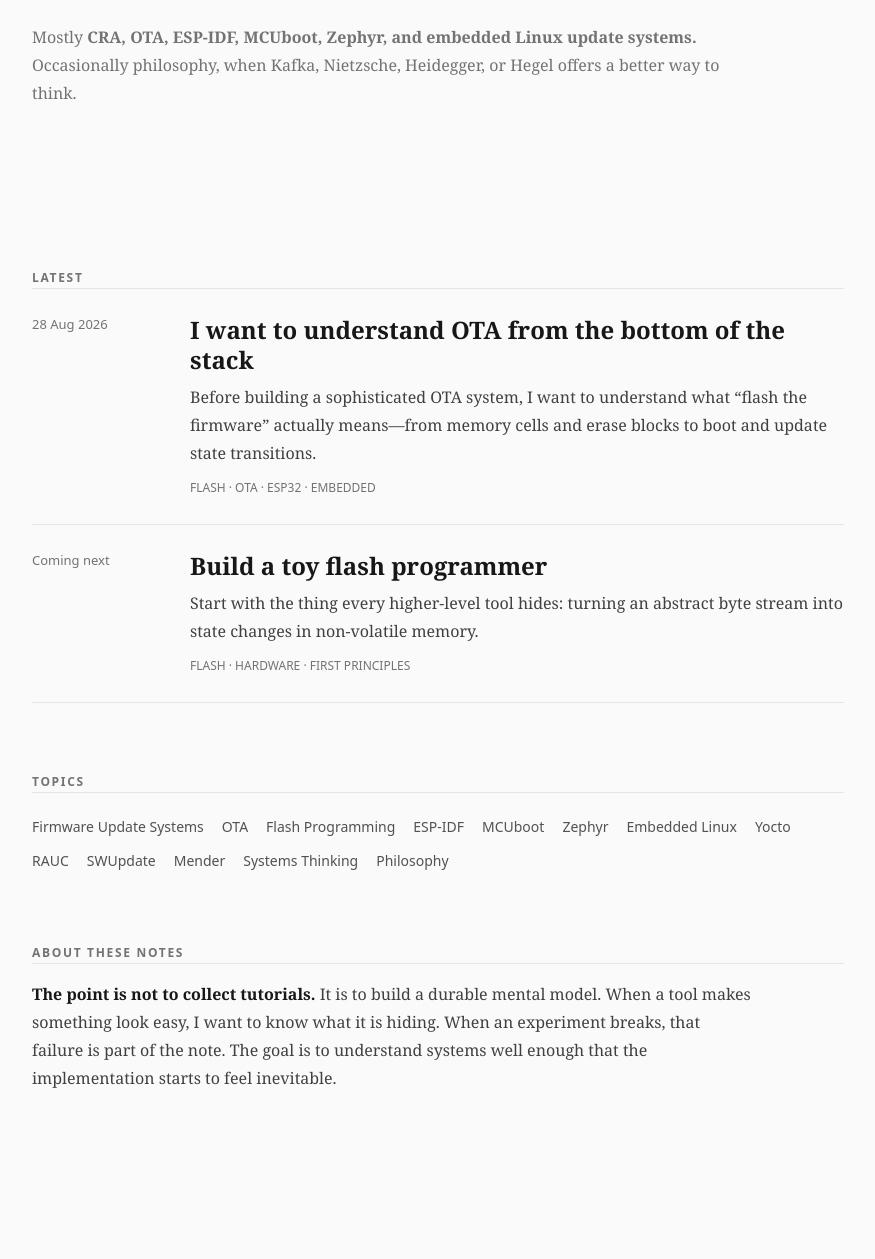
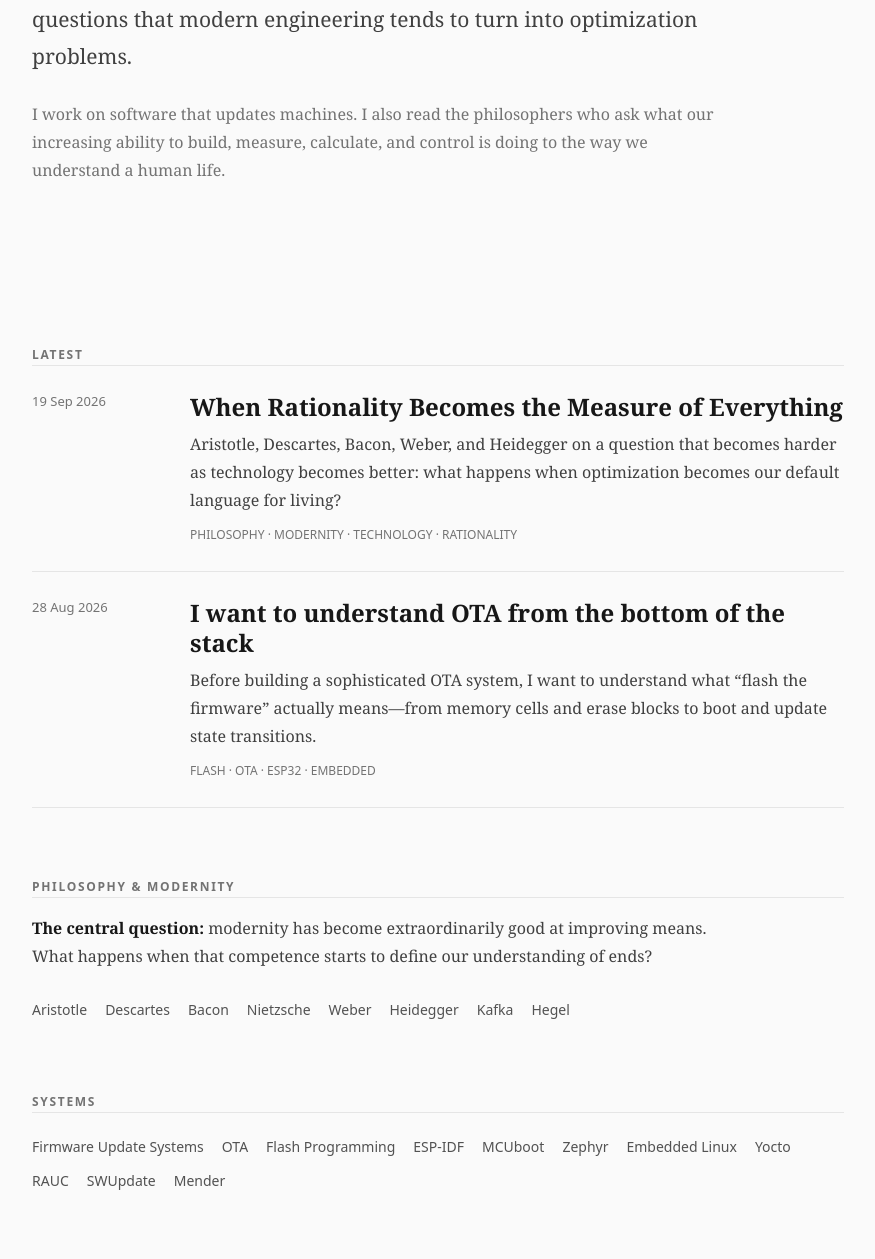
Before and after one commit to ultrasounder/ultrasounder.github.io, a website: page index.html in a window 1280 px wide. Shown: the part 426-1685 px from the top of the page, without its empty margins (202-1077 px from the left). Drawn offline with Linux system fonts and the light colour scheme.

Commit message:
Make philosophy and modernity a core blog theme

```diff
--- a/index.html
+++ b/index.html
@@ -3,8 +3,8 @@
   <head>
     <meta charset="UTF-8" />
     <meta name="viewport" content="width=device-width, initial-scale=1.0" />
-    <meta name="description" content="Ananth Vankipuram's notes on embedded systems, firmware update systems, flash programming, bootloaders, Linux embedded systems, and the occasional philosophy." />
-    <title>Ananth Vankipuram — Workbench Notes</title>
+    <meta name="description" content="Ananth Vankipuram's notes on embedded systems, technology, rationality, modernity, philosophy, and the systems underneath the abstractions." />
+    <title>Ananth Vankipuram — Notes on Systems &amp; Modernity</title>
     <style>
       :root {
         --bg: #fafafa;
@@ -118,22 +118,24 @@
           <a class="name" href="./">Ananth Vankipuram</a>
           <div class="navlinks">
             <a href="#notes">Notes</a>
-            <a href="#topics">Topics</a>
+            <a href="#philosophy">Philosophy</a>
+            <a href="#systems">Systems</a>
             <a href="#about">About</a>
             <a href="https://github.com/ultrasounder">GitHub</a>
           </div>
         </nav>
 
         <div class="hero">
-          <div class="eyebrow">Workbench notes</div>
-          <h1>Building software that updates machines.</h1>
+          <div class="eyebrow">Notes on systems &amp; modernity</div>
+          <h1>Build the machine. Then ask what it is for.</h1>
           <p class="intro">
-            Notes from the long way around: flash programming, bootloaders, firmware updates,
-            embedded Linux, and the systems underneath the abstractions.
+            Notes on embedded systems, technology, rationality, and the older questions that modern
+            engineering tends to turn into optimization problems.
           </p>
           <p class="manifesto">
-            Mostly <strong>CRA, OTA, ESP-IDF, MCUboot, Zephyr, and embedded Linux update systems.</strong>
-            Occasionally philosophy, when Kafka, Nietzsche, Heidegger, or Hegel offers a better way to think.
+            I work on software that updates machines. I also read the philosophers who ask what our
+            increasing ability to build, measure, calculate, and control is doing to the way we understand
+            a human life.
           </p>
         </div>
       </header>
@@ -142,6 +144,18 @@
         <section id="notes">
           <div class="eyebrow">Latest</div>
           <div class="rule"></div>
+
+          <article class="post">
+            <div class="date">19 Sep 2026</div>
+            <div>
+              <h3><a href="blog/2026-09-19-rationality-and-the-machine.html">When Rationality Becomes the Measure of Everything</a></h3>
+              <p class="dek">
+                Aristotle, Descartes, Bacon, Weber, and Heidegger on a question that becomes harder
+                as technology becomes better: what happens when optimization becomes our default language for living?
+              </p>
+              <div class="tags">PHILOSOPHY · MODERNITY · TECHNOLOGY · RATIONALITY</div>
+            </div>
+          </article>
 
           <article class="post">
             <div class="date">28 Aug 2026</div>
@@ -154,22 +168,29 @@
               <div class="tags">FLASH · OTA · ESP32 · EMBEDDED</div>
             </div>
           </article>
-
-          <article class="post">
-            <div class="date">Coming next</div>
-            <div>
-              <h3>Build a toy flash programmer</h3>
-              <p class="dek">
-                Start with the thing every higher-level tool hides: turning an abstract byte stream into state
-                changes in non-volatile memory.
-              </p>
-              <div class="tags">FLASH · HARDWARE · FIRST PRINCIPLES</div>
-            </div>
-          </article>
         </section>
 
-        <section id="topics">
-          <div class="eyebrow">Topics</div>
+        <section id="philosophy">
+          <div class="eyebrow">Philosophy &amp; modernity</div>
+          <div class="rule"></div>
+          <p class="now">
+            <strong>The central question:</strong> modernity has become extraordinarily good at improving
+            means. What happens when that competence starts to define our understanding of ends?
+          </p>
+          <div class="topics" style="padding-top:12px">
+            <a href="#">Aristotle</a>
+            <a href="#">Descartes</a>
+            <a href="#">Bacon</a>
+            <a href="#">Nietzsche</a>
+            <a href="#">Weber</a>
+            <a href="#">Heidegger</a>
+            <a href="#">Kafka</a>
+            <a href="#">Hegel</a>
+          </div>
+        </section>
+
+        <section id="systems">
+          <div class="eyebrow">Systems</div>
           <div class="rule"></div>
           <div class="topics" style="padding-top:22px">
             <a href="#">Firmware Update Systems</a>
@@ -183,8 +204,6 @@
             <a href="#">RAUC</a>
             <a href="#">SWUpdate</a>
             <a href="#">Mender</a>
-            <a href="#">Systems Thinking</a>
-            <a href="#">Philosophy</a>
           </div>
         </section>
 
@@ -192,10 +211,14 @@
           <div class="eyebrow">About these notes</div>
           <div class="rule"></div>
           <p class="now">
-            <strong>The point is not to collect tutorials.</strong> It is to build a durable mental model.
-            When a tool makes something look easy, I want to know what it is hiding. When an experiment breaks,
-            that failure is part of the note. The goal is to understand systems well enough that the implementation
-            starts to feel inevitable.
+            <strong>This is not a technology blog and a philosophy blog awkwardly sharing a URL.</strong>
+            The two subjects are connected. The systems I build are increasingly capable of changing,
+            measuring, predicting, and controlling the world. The philosophical question is what kind of
+            judgment we need alongside that capability.
+          </p>
+          <p class="now">
+            I want to write from inside the technical world rather than from outside it: learn the machine
+            carefully, then ask what assumptions made the machine seem necessary in the first place.
           </p>
         </section>
       </main>
```
